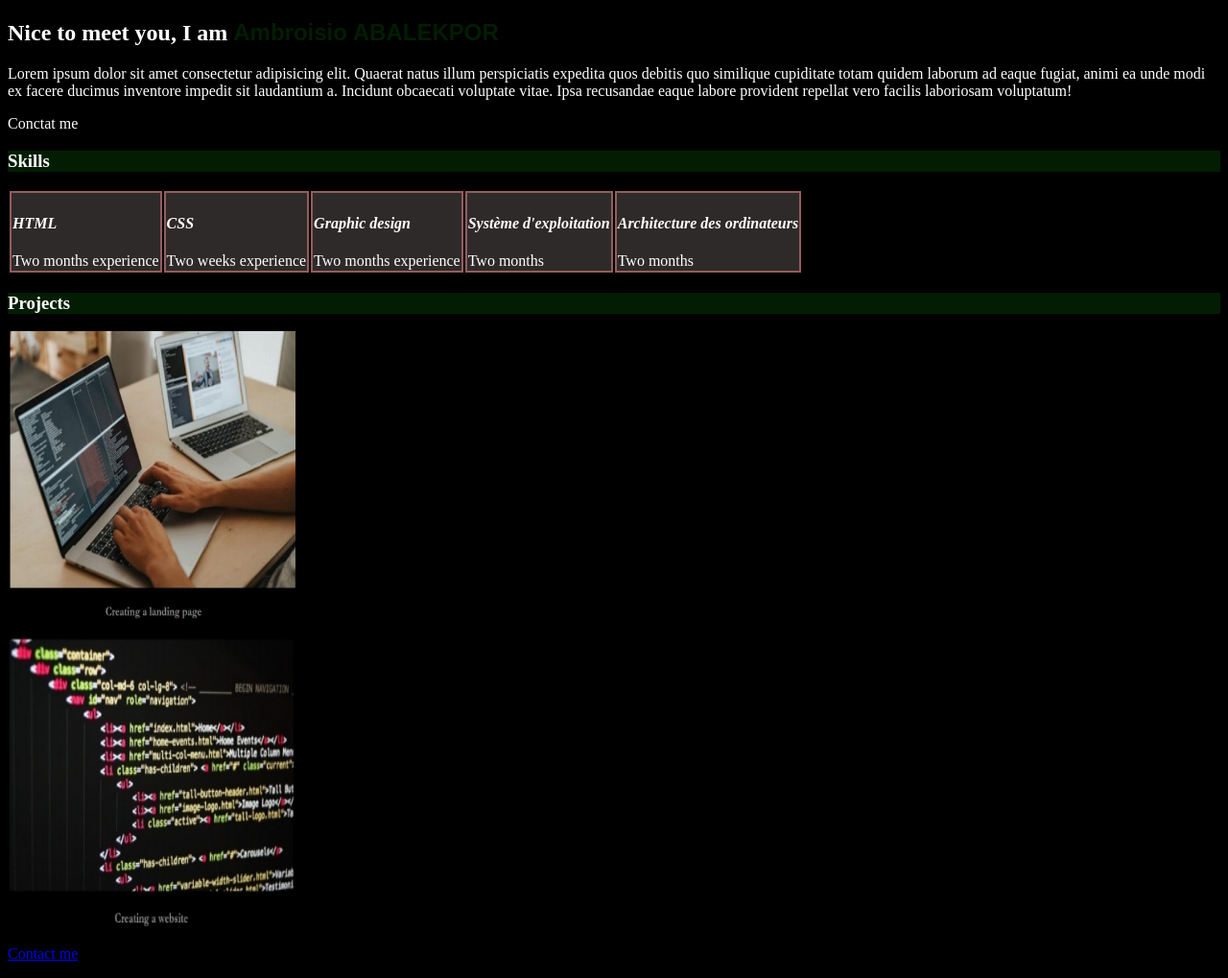
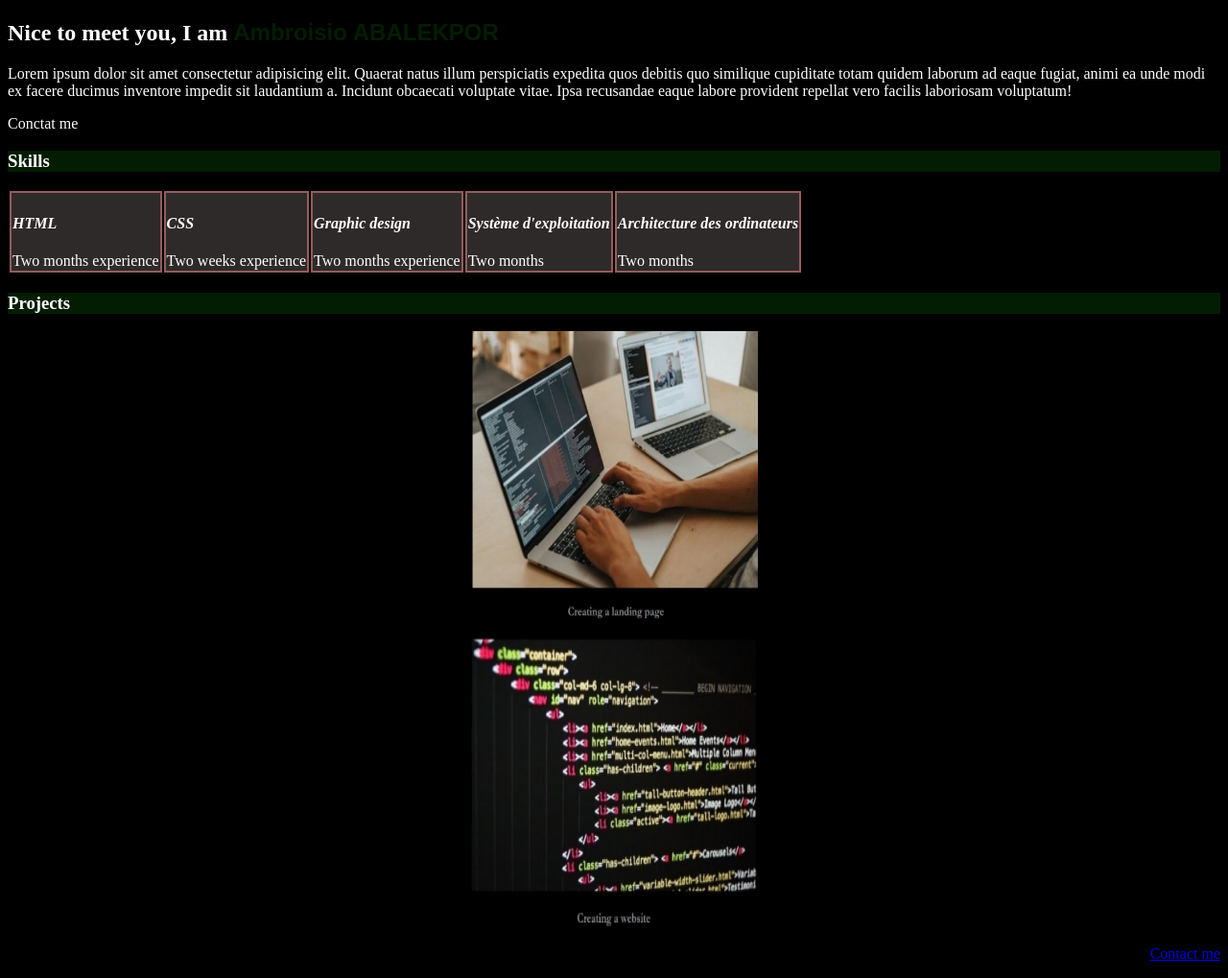
Before and after one commit to ABALEKPOR/ABALEKPOR.github.io, a plain HTML site: page index.html in a window 1280 px wide. Shown: the whole page at 96% size. Drawn offline with Linux system fonts and the light colour scheme.

Commit message:
Update junior.css

```diff
--- a/junior.css
+++ b/junior.css
@@ -21,3 +21,9 @@ p {
 h2 {
     font-family:Time New Roman;
 }
+.name {
+    text-align: center;
+}
+.voiture {
+    text-align: right;
+}
```
